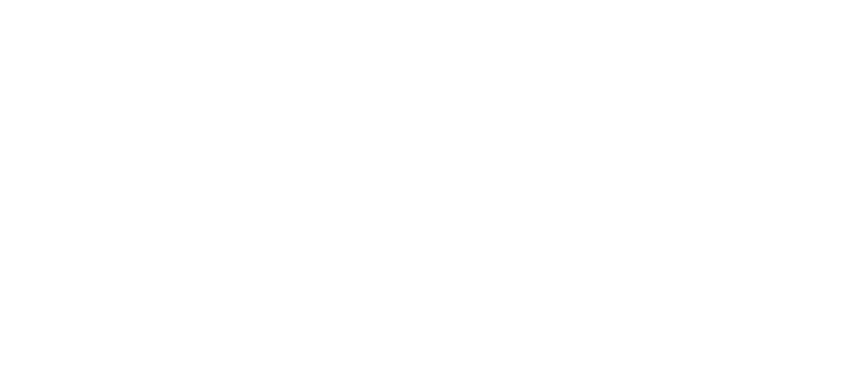
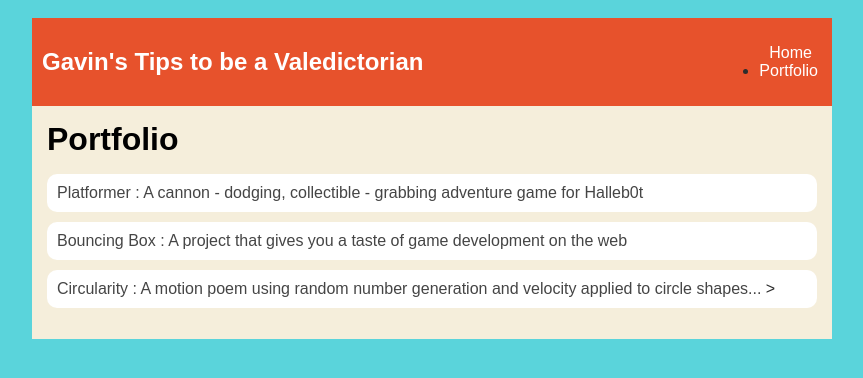
Before and after one commit to gavinrichards06/gavinrichards06.github.io, a plain HTML site: page portfolio.html in a window 1280 px wide. Shown: the whole page, without its empty margins (208-1071 px from the left). Drawn offline with Linux system fonts and the light colour scheme.

Commit message:
add portfolio.html file

```diff
--- a/portfolio.html
+++ b/portfolio.html
@@ -0,0 +1,49 @@
+<!DOCTYPE html>
+<html>
+  <head>
+    <title>Gavin's Tips to be a Valedictorian</title>
+    <link rel="stylesheet" href="style.css">
+  </head>
+
+  <body>
+    <div id="all-contents">
+      <nav>
+        <h1>Gavin's Tips to be a Valedictorian</h1>
+        <ul id="nav-ul">
+          <li class="nav-li">
+            <a class="nav-a" href="index.html">Home</a>
+          </li>
+          <li class="nac-li">
+            <a class="nav-a" href="portfolio.html">Portfolio</a>
+          </li>
+        </ul>
+      </nav>
+      <main>
+        <div class="content">
+          <h1>Portfolio</h1>
+          <ul id="portfolio">
+            <li>
+              <a href="projects/platformer/"
+                >Platformer : A cannon - dodging, collectible - grabbing
+                adventure game for Halleb0t</a
+              >
+            </li>
+            <li>
+              <a href="projects/bouncing-box/"
+                >Bouncing Box : A project that gives you a taste of game
+                development on the web
+              </a>
+            </li>
+            <li>
+              <a href="projects/circularity/"
+                >Circularity : A motion poem using random number generation and
+                velocity applied to circle shapes...</a
+              >
+              >
+            </li>
+          </ul>
+        </div>
+      </main>
+    </div>
+  </body>
+</html>
--- a/style.css
+++ b/style.css
@@ -1,5 +1,5 @@
 body {
-    background: rgb(89, 241, 255);
+    background: rgb(90, 212, 219);
     color: rgb(45, 45, 45);
     padding: 10px;
     font-family: arial;
@@ -54,9 +54,34 @@ main {
 
 /* portfolio styles */
 #interests {
-    border: 4px silver ridge;
+    border: 4px rgb(255, 152, 33) ridge;
     padding: 8px;
 }
 h2, h3 {
     margin: 0px;
 }
+ /* portfolio styles */
+ .content h1 {
+    color: black;
+}
+
+#portfolio {
+    list-style-type: none;
+    padding-left: 0;
+}
+
+#portfolio li {
+    background: #fff;
+    padding: 10px;
+    border-radius: 10px;
+    margin-bottom: 10px;
+}
+
+#portfolio li:hover {
+    background: #eee;
+}
+
+#portfolio a {
+    text-decoration: none;
+    color: #454545;
+}
```
